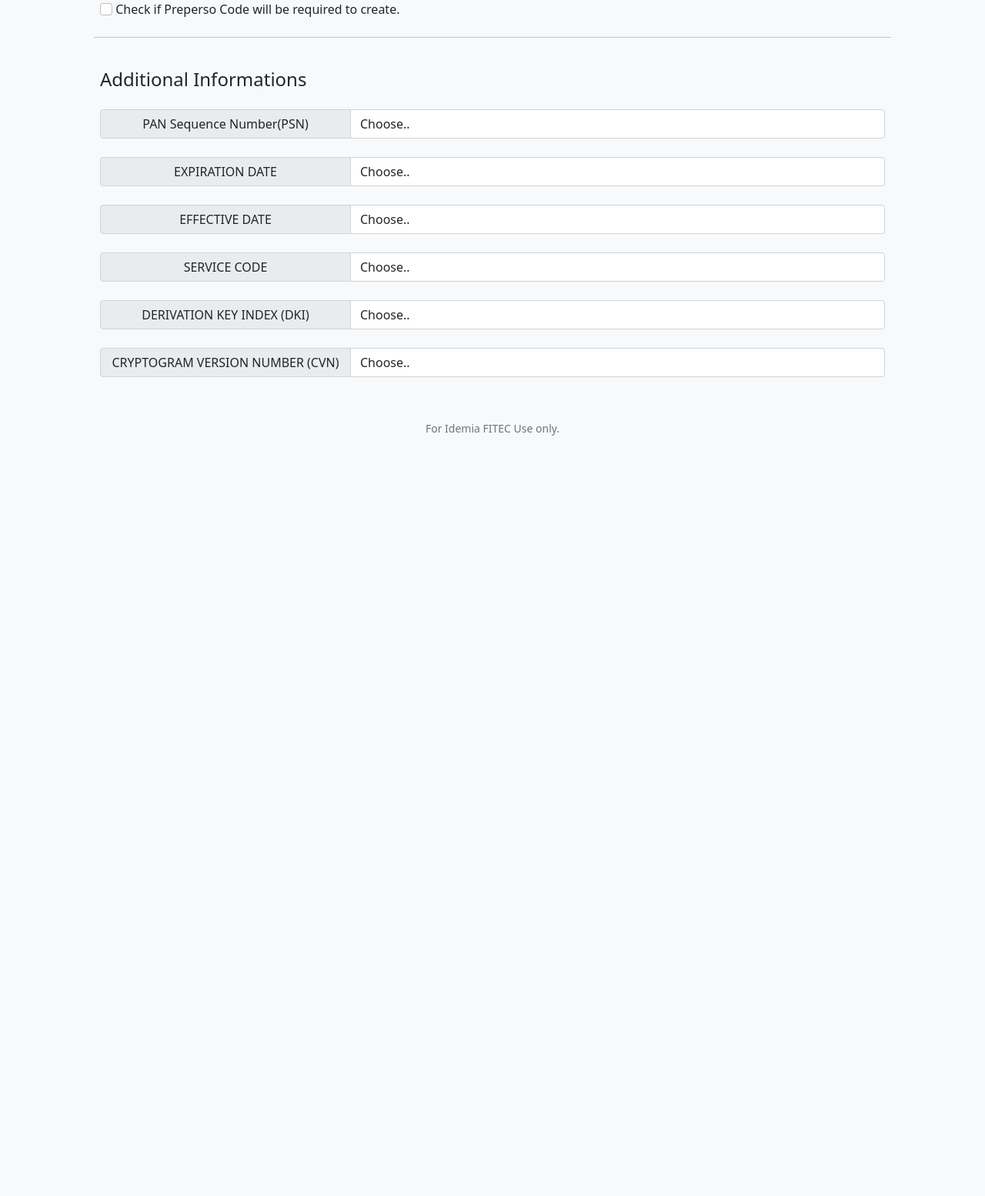
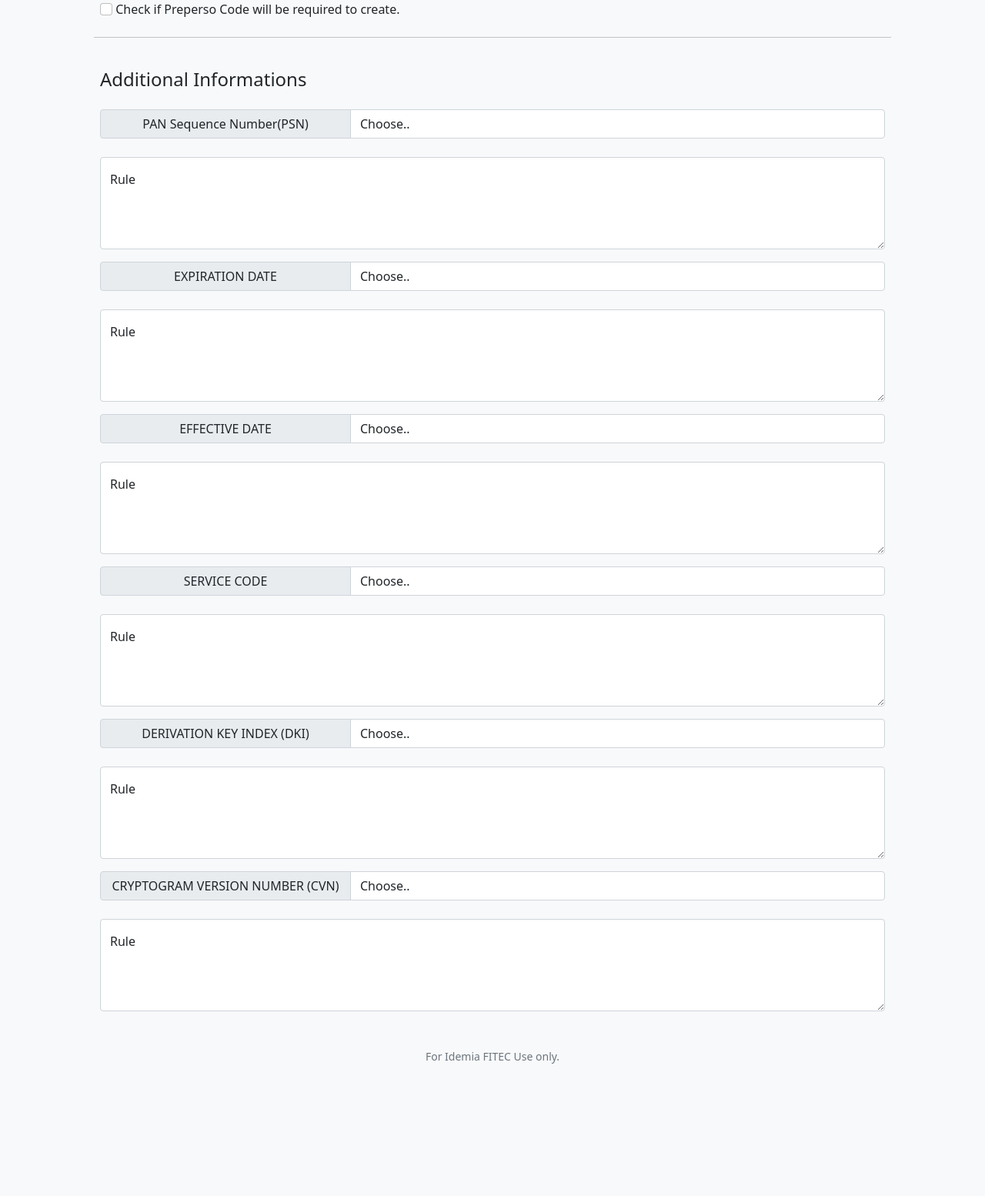
Before and after one commit to er01pr/APPD-v2, a Flask app: page /pprofile in a window 1280 px wide. Shown: the part 3391-4945 px from the top of the page at 77% size. Run offline with Flask 2, Linux system fonts and the light colour scheme.

Commit message:
Added Text Area in Additional informations

```diff
--- a/static/styles.css
+++ b/static/styles.css
@@ -31,3 +31,7 @@ body {
 .additionalInfoLabel {
 	width: 300px;
 }
+
+.infoTxtLabel {
+	height: 120px !important;
+}
--- a/templates/productionProfile.html
+++ b/templates/productionProfile.html
@@ -366,6 +366,10 @@
                     <option value="sameAsRef">Same as Reference Profile</option>
                 </select>
             </div>
+            <div class="form-floating">
+                <textarea class="form-control infoTxtLabel" placeholder="Leave a comment here"></textarea>
+                <label class="ms-2 infoTxtLabel">Rule</label>
+            </div>
             <div class="input-group flex-nowrap mb-2">
                 <div class="input-group-text">
                     <label class="additionalInfoLabel">EXPIRATION DATE</label>
@@ -376,6 +380,10 @@
                     <option value="defbyInput">Defined within Input File</option>
                     <option value="sameAsRef">Same as Reference Profile</option>
                 </select>
+            </div>
+            <div class="form-floating">
+                <textarea class="form-control infoTxtLabel" placeholder="Leave a comment here"></textarea>
+                <label class="ms-2 infoTxtLabel">Rule</label>
             </div>
             <div class="input-group flex-nowrap mb-2">
                 <div class="input-group-text">
@@ -388,6 +396,10 @@
                     <option value="sameAsRef">Same as Reference Profile</option>
                 </select>
             </div>
+            <div class="form-floating">
+                <textarea class="form-control infoTxtLabel" placeholder="Leave a comment here"></textarea>
+                <label class="ms-2 infoTxtLabel">Rule</label>
+            </div>
             <div class="input-group flex-nowrap mb-2">
                 <div class="input-group-text">
                     <label class="additionalInfoLabel">SERVICE CODE</label>
@@ -398,6 +410,10 @@
                     <option value="defbyInput">Defined within Input File</option>
                     <option value="sameAsRef">Same as Reference Profile</option>
                 </select>
+            </div>
+            <div class="form-floating">
+                <textarea class="form-control infoTxtLabel" placeholder="Leave a comment here"></textarea>
+                <label class="ms-2 infoTxtLabel">Rule</label>
             </div>
             <div class="input-group flex-nowrap mb-2">
                 <div class="input-group-text">
@@ -410,6 +426,10 @@
                     <option value="sameAsRef">Same as Reference Profile</option>
                 </select>
             </div>
+            <div class="form-floating">
+                <textarea class="form-control infoTxtLabel" placeholder="Leave a comment here"></textarea>
+                <label class="ms-2 infoTxtLabel">Rule</label>
+            </div>
             <div class="input-group flex-nowrap mb-2">
                 <div class="input-group-text">
                     <label class="additionalInfoLabel">CRYPTOGRAM VERSION NUMBER (CVN)</label>
@@ -421,7 +441,12 @@
                     <option value="sameAsRef">Same as Reference Profile</option>
                 </select>
             </div>
+            <div class="form-floating">
+                <textarea class="form-control infoTxtLabel" placeholder="Leave a comment here"></textarea>
+                <label class="ms-2 infoTxtLabel">Rule</label>
+            </div>
         </div>
+
     </form>
 </div>
 {% endblock %}
```
